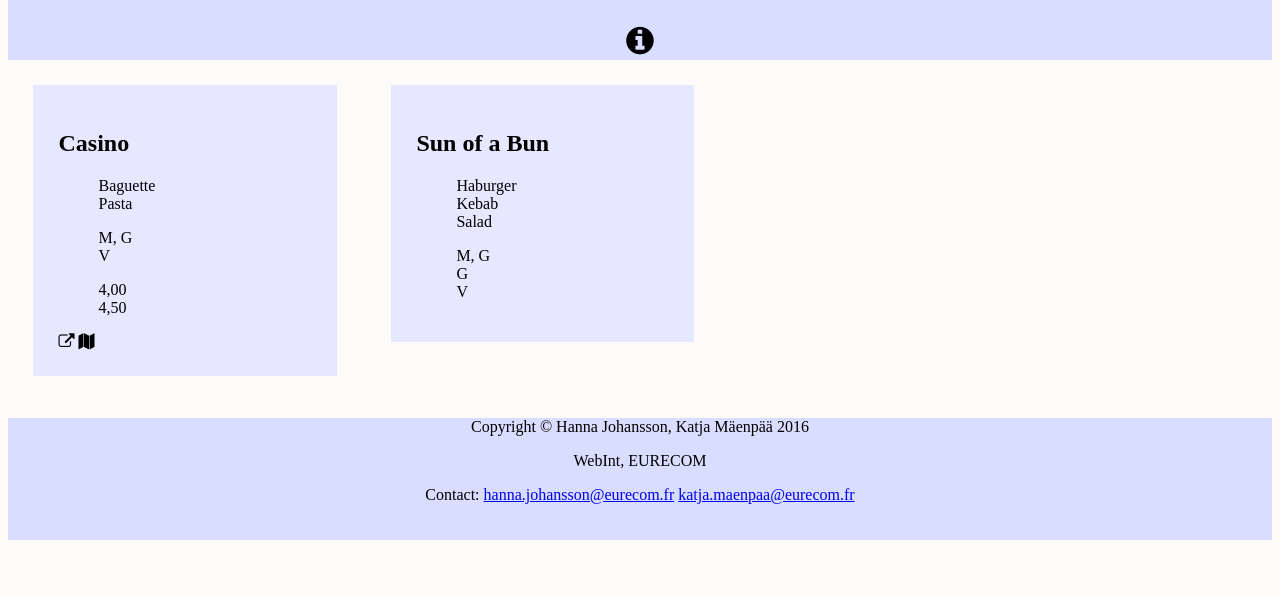
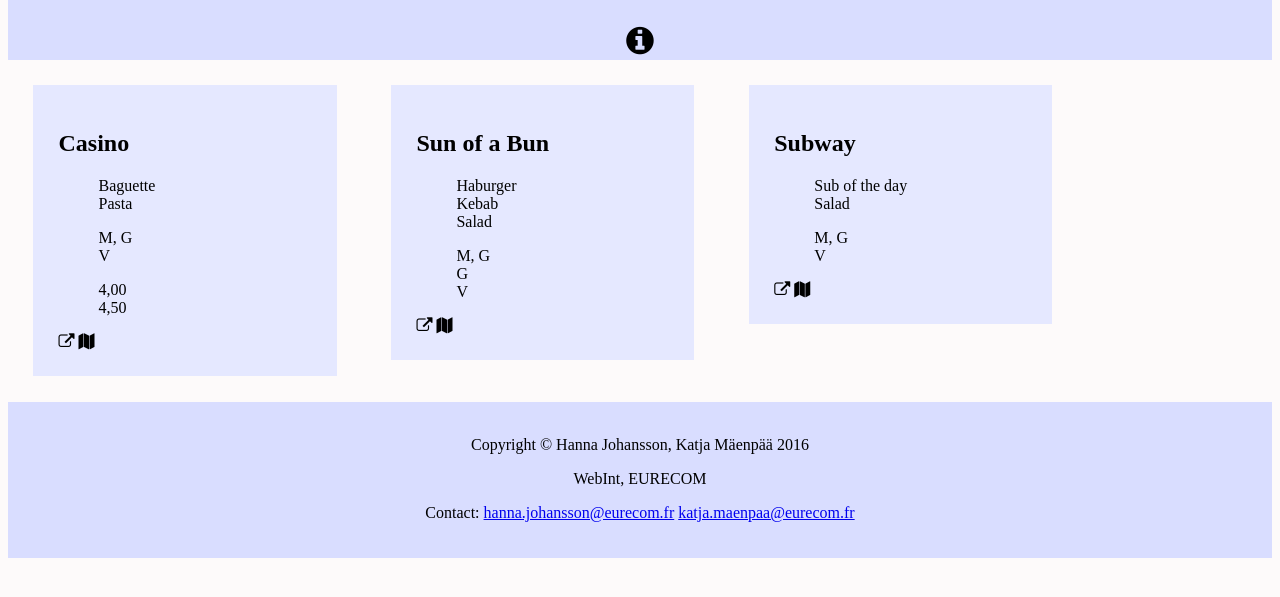
Before and after one commit to hannajohansson/FindFoodFast, a plain HTML site: page index.html in a window 1280 px wide. Shown: the part 137-734 px from the top of the page. Drawn offline with Linux system fonts and the light colour scheme; a script that the page names is missing.

Commit message:
added another lunch option

```diff
--- a/index.html
+++ b/index.html
@@ -23,6 +23,7 @@
 
 	<!-- BODY -->
 	<section>
+			<!-- Lunch option 1 -->
 			<article class="restaurant">
 				<h2> Casino </h2>
 				<div class="menu">
@@ -43,9 +44,10 @@
 					<!-- icons from Font Awesome -->
 					<i class="fa fa-external-link" aria-hidden="true"></i>
 					<i class="fa fa-map" aria-hidden="true"></i>
-				<div>
+				</div>
 			</article>
 
+			<!-- Lunch option 2 -->
 			<article class="restaurant">
 				<h2> Sun of a Bun </h2>
 				<div class="menu">
@@ -60,6 +62,31 @@
 						<li> V </li>
 					</ul>
 				</div>
+				<div class="links">
+					<!-- icons from Font Awesome -->
+					<i class="fa fa-external-link" aria-hidden="true"></i>
+					<i class="fa fa-map" aria-hidden="true"></i>
+				</div>
+			</article>
+
+			<!-- Lunch option 3 -->
+			<article class="restaurant">
+				<h2> Subway </h2>
+				<div class="menu">
+					<ul class="dishes" style="list-style-type:none">
+						<li> Sub of the day </li>
+						<li> Salad </li>
+					</ul>
+					<ul class="allergies" style="list-style-type:none">
+						<li> M, G </li>
+						<li> V </li>
+					</ul>
+				</div>
+				<div class="links">
+					<!-- icons from Font Awesome -->
+					<i class="fa fa-external-link" aria-hidden="true"></i>
+					<i class="fa fa-map" aria-hidden="true"></i>
+				</div>
 			</article>
 
 	</section>
@@ -67,6 +94,7 @@
 
 	<!-- FOOTER -->
 	<footer>
+		<br>
 		<p id = "footertxt">Copyright &copy; Hanna Johansson, Katja Mäenpää
 			<time datetime="2016-11-28">2016</time></p>
 		<p>WebInt, EURECOM</p>
```
